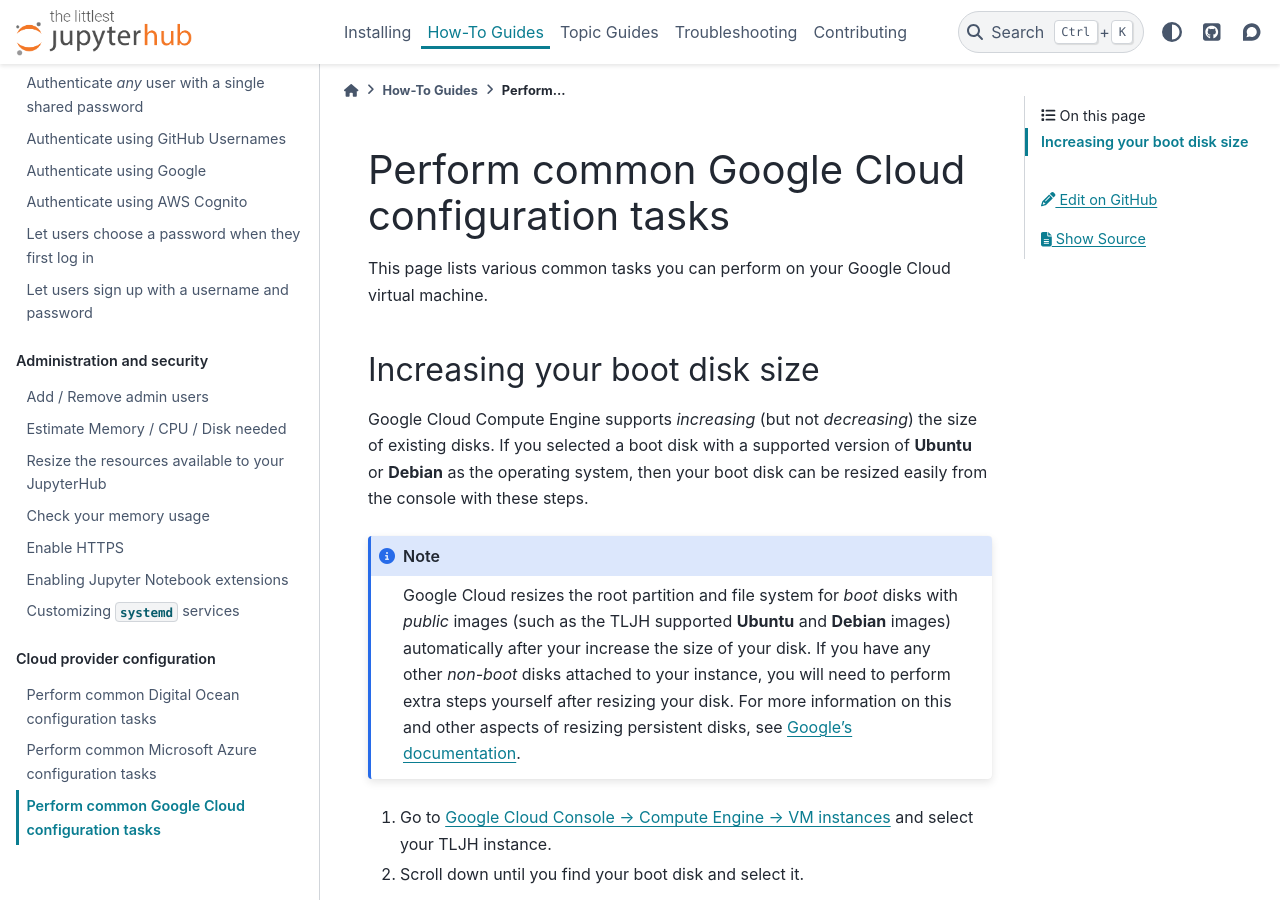
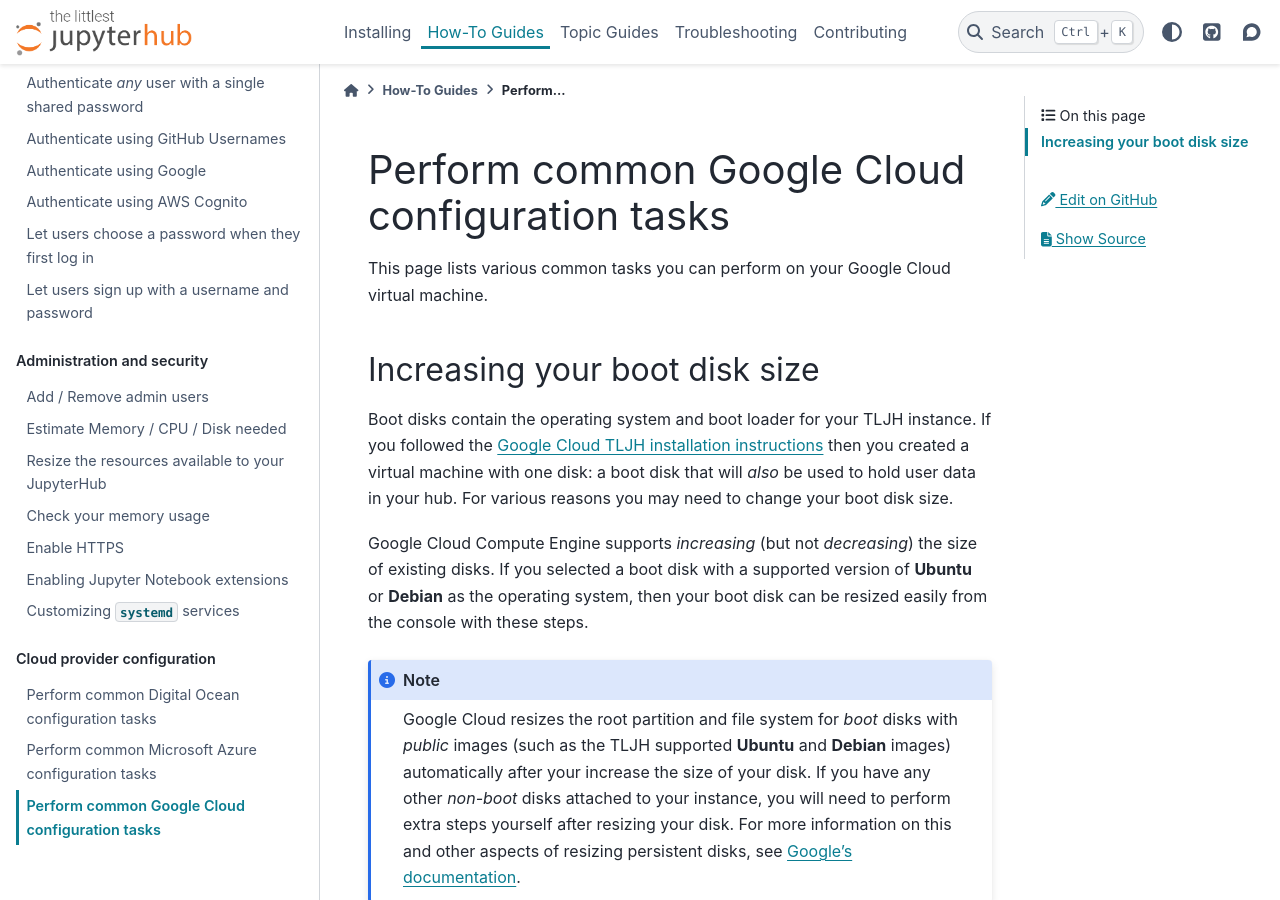
Before and after one commit to jupyterhub/the-littlest-jupyterhub, a Sphinx documentation site: the page built from docs/howto/providers/google.md, in a window 1280 px wide and 900 px high. Built offline with Sphinx 7.4.7 and the PyData theme 0.15.4, drawn with Linux system fonts in a browser that asks for light colours.

Commit message:
Add intro description of boot disk

```diff
--- a/docs/howto/providers/google.md
+++ b/docs/howto/providers/google.md
@@ -8,6 +8,11 @@
 (howto-providers-google-resize-disk)=
 
 ## Increasing your boot disk size
+
+Boot disks contain the operating system and boot loader for your TLJH instance. If you followed
+the [Google Cloud TLJH installation instructions](#install-google) then you created a virtual machine
+with one disk: a boot disk that will _also_ be used to hold user data in your hub. For various reasons
+you may need to change your boot disk size.
 
 Google Cloud Compute Engine supports _increasing_ (but not _decreasing_) the size of existing disks.
 If you selected a boot disk with a supported version of **Ubuntu** or **Debian** as the operating
```
